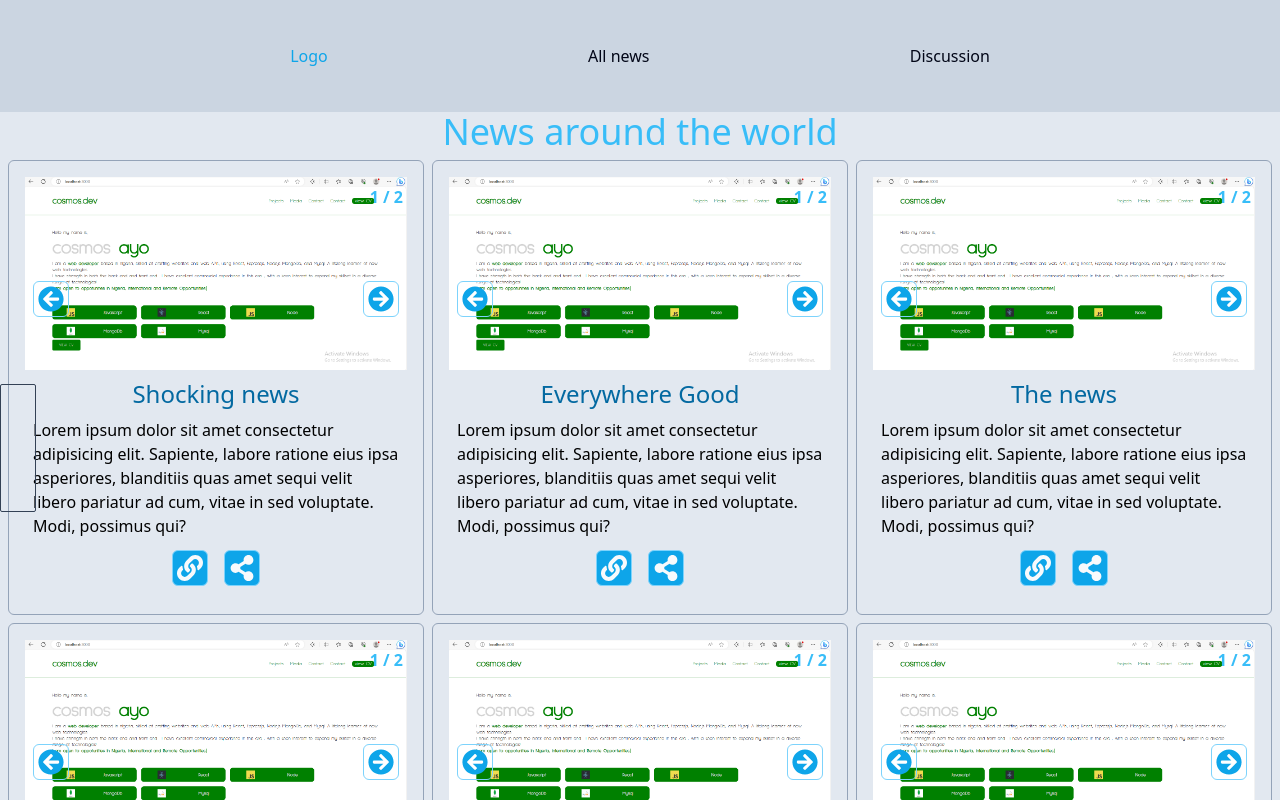
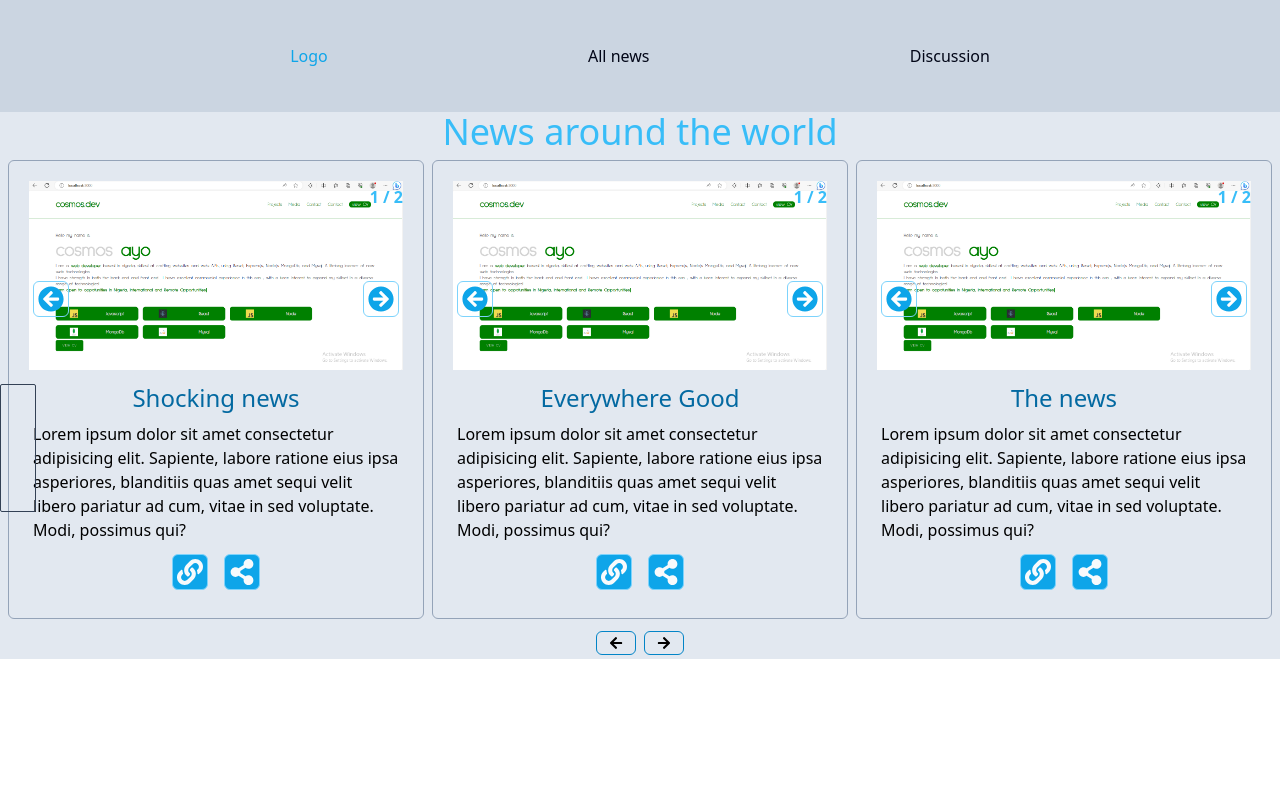
Before and after one commit to Cosmosvybes/The_news_app, a React (Vite) app: page / in a window 1280 px wide. Shown: the top 800 px of the page. Built offline with nearby package versions, Linux system fonts and the light colour scheme; a web font is replaced by a local one.

Commit message:
paginating

```diff
--- a/src/Components/Nav.jsx
+++ b/src/Components/Nav.jsx
@@ -7,7 +7,7 @@ const Nav = () => {
     <>
       <header
         className="h-28 bg-slate-300  z-10 sticky top-0 flex
-           justify-around items-center px-40 max-sm:px-2 max-sm:justify-between max-sm:h-12"
+           justify-around items-center px-40 max-sm:px-3 max-sm:justify-between max-sm:h-12"
       >
         <h1 className="text-sky-500  rounded-sm px-1 py-">Logo</h1>
         <a
--- a/src/Components/News.jsx
+++ b/src/Components/News.jsx
@@ -3,6 +3,7 @@ import Newscard from "./Newscard";
 import img_1 from "../assets/Screenshot 2023-11-11 101540.png";
 import img_2 from "../assets/Screenshot 2023-11-11 143329.png";
 import tier from "../assets/3-tier.png";
+import { FaArrowLeft, FaArrowRight } from "react-icons/fa";
 const News = () => {
   const [post, setPost] = useState([
     { id: 1, newsImg: [img_2, img_1, tier], headline: "Covid news" },
@@ -18,7 +19,7 @@ const News = () => {
   ]);
 
   const [pageNumber, setPageNumber] = useState(1);
-  const [postPerPage] = useState(4);
+  const [postPerPage] = useState(1);
   const [active, setActive] = useState(1);
   const lastPageIndex = postPerPage * pageNumber;
   const firstPageIndex = lastPageIndex - postPerPage;
@@ -31,6 +32,22 @@ const News = () => {
   const paginate = (number) => {
     setPageNumber(number);
     setActive(number);
+  };
+  let [count, setCount] = useState(1);
+
+  const nextPost = () => {
+    if (post.length > count) {
+      setCount((count += 1));
+      console.log(count);
+      setPageNumber(count);
+    }
+  };
+  const prevPost = () => {
+    if (count > 1) {
+      setCount((count -= 1));
+      console.log(count);
+      setPageNumber(count);
+    }
   };
 
   return (
@@ -51,8 +68,16 @@ const News = () => {
             </div>
           ))}
         </div>
-        <div className="pg-btns flex justify-center items-center">
-          {pageNumbers.map((number) => (
+        <div className="pg-btns flex  items-center max-sm:flex justify-center max-sm:px-1">
+          <FaArrowLeft
+            onClick={prevPost}
+            className="border border-sky-600 px-1 py-1 w-10 text-2xl hover:bg-sky-500 hover:text-white rounded-md m-1"
+          />{" "}
+          <FaArrowRight
+            onClick={nextPost}
+            className="border border-sky-600 px-1 py-1 w-10 text-2xl hover:bg-sky-500 hover:text-white rounded-md m-1"
+          />
+          {/* {pageNumbers.map((number) => (
             <div className="px-0" key={number}>
               <button
                 onClick={() => paginate(number)}
@@ -62,7 +87,7 @@ const News = () => {
                 {number}
               </button>
             </div>
-          ))}
+          ))} */}
         </div>
       </section>
     </>
--- a/src/Components/Newscard.jsx
+++ b/src/Components/Newscard.jsx
@@ -45,7 +45,7 @@ const Newscard = ({ headline, body, source, newsImg }) => {
           </p>
           {firstPhoto.map((img) => (
             <div className="flex" key={img}>
-              <img src={img} alt="image" className="transition duration-100" />
+              <img src={img} alt="image" className="transition duration-100 px-1 py-1" />
             </div>
           ))}
         </div>
```
